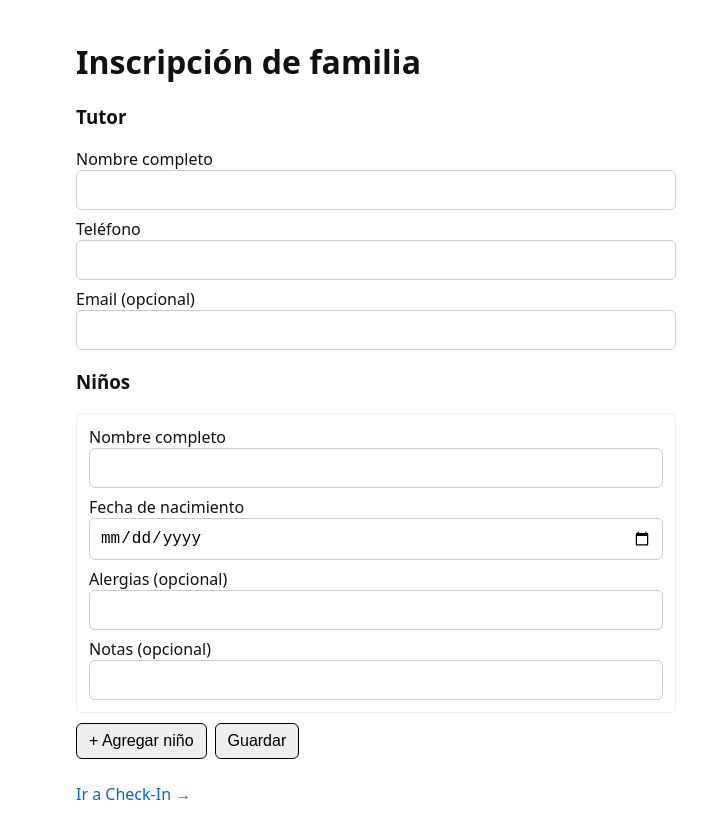
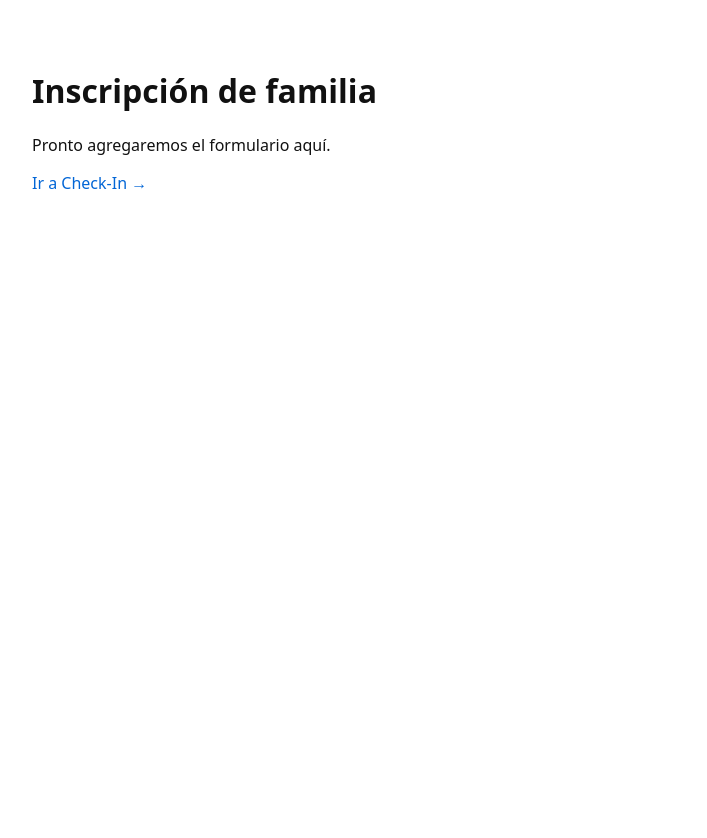
Before and after one commit to firezonekidszone/kids-checkin, a Next.js app: page /kiosk/signup in a window 1280 px wide. Shown: the top 838 px of the page, without its empty margins (264-971 px from the left). After the commit the page ends 800 px from the top, so only its background shows below. Built offline with nearby package versions, Linux system fonts and the light colour scheme.

Commit message:
Update page.tsx

```diff
--- a/app/kiosk/signup/page.tsx
+++ b/app/kiosk/signup/page.tsx
@@ -1,135 +1,13 @@
 'use client';
 
-import React, { useState } from 'react';
+import Link from 'next/link';
 
-type NewChild = { full_name: string; dob: string; allergies?: string; notes?: string };
-
-export default function Page() {
-  const [guardianName, setGuardianName] = useState('');
-  const [phone, setPhone] = useState('');
-  const [email, setEmail] = useState('');
-  const [children, setChildren] = useState<NewChild[]>([{ full_name: '', dob: '' }]);
-  const [loading, setLoading] = useState(false);
-  const [msg, setMsg] = useState<string | null>(null);
-
-  function addChild() {
-    setChildren((prev) => [...prev, { full_name: '', dob: '' }]);
-  }
-
-  async function onSubmit(e: React.FormEvent) {
-    e.preventDefault();
-    setMsg(null);
-    setLoading(true);
-    try {
-      const res = await fetch('/api/kiosk/signup', {
-        method: 'POST',
-        headers: { 'Content-Type': 'application/json' },
-        body: JSON.stringify({
-          guardian: { full_name: guardianName, phone, email },
-          children,
-        }),
-      });
-      const data = await res.json();
-      if (!res.ok || !data?.ok) throw new Error(data?.error || 'No se pudo registrar.');
-      setMsg('¡Familia registrada! Ya pueden hacer check-in.');
-    } catch (err: any) {
-      setMsg(err.message || 'Error al registrar.');
-    } finally {
-      setLoading(false);
-    }
-  }
-
+export default function SignupPage() {
   return (
-    <div style={{ maxWidth: 600, margin: '40px auto', fontFamily: 'system-ui, Arial' }}>
+    <main style={{ maxWidth: 720, margin: '32px auto', padding: 16 }}>
       <h1>Inscripción de familia</h1>
-
-      <form onSubmit={onSubmit}>
-        <h3>Tutor</h3>
-        <label>Nombre completo</label>
-        <input
-          style={{ display: 'block', width: '100%', marginBottom: 8, padding: 10, border: '1px solid #ccc', borderRadius: 6 }}
-          value={guardianName}
-          onChange={(e) => setGuardianName(e.target.value)}
-        />
-
-        <label>Teléfono</label>
-        <input
-          type="tel"
-          inputMode="numeric"
-          pattern="[0-9]*"
-          style={{ display: 'block', width: '100%', marginBottom: 8, padding: 10, border: '1px solid #ccc', borderRadius: 6 }}
-          value={phone}
-          onChange={(e) => setPhone(e.target.value)}
-        />
-
-        <label>Email (opcional)</label>
-        <input
-          type="email"
-          style={{ display: 'block', width: '100%', marginBottom: 16, padding: 10, border: '1px solid #ccc', borderRadius: 6 }}
-          value={email}
-          onChange={(e) => setEmail(e.target.value)}
-        />
-
-        <h3>Niños</h3>
-        {children.map((c, i) => (
-          <div key={i} style={{ padding: 12, border: '1px solid #eee', borderRadius: 6, marginBottom: 10 }}>
-            <label>Nombre completo</label>
-            <input
-              style={{ display: 'block', width: '100%', marginBottom: 8, padding: 10, border: '1px solid #ccc', borderRadius: 6 }}
-              value={c.full_name}
-              onChange={(e) => {
-                const copy = [...children];
-                copy[i].full_name = e.target.value;
-                setChildren(copy);
-              }}
-            />
-            <label>Fecha de nacimiento</label>
-            <input
-              type="date"
-              style={{ display: 'block', width: '100%', marginBottom: 8, padding: 10, border: '1px solid #ccc', borderRadius: 6 }}
-              value={c.dob}
-              onChange={(e) => {
-                const copy = [...children];
-                copy[i].dob = e.target.value;
-                setChildren(copy);
-              }}
-            />
-            <label>Alergias (opcional)</label>
-            <input
-              style={{ display: 'block', width: '100%', marginBottom: 8, padding: 10, border: '1px solid #ccc', borderRadius: 6 }}
-              value={c.allergies || ''}
-              onChange={(e) => {
-                const copy = [...children];
-                copy[i].allergies = e.target.value;
-                setChildren(copy);
-              }}
-            />
-            <label>Notas (opcional)</label>
-            <input
-              style={{ display: 'block', width: '100%', padding: 10, border: '1px solid #ccc', borderRadius: 6 }}
-              value={c.notes || ''}
-              onChange={(e) => {
-                const copy = [...children];
-                copy[i].notes = e.target.value;
-                setChildren(copy);
-              }}
-            />
-          </div>
-        ))}
-
-        <button type="button" onClick={addChild} style={{ padding: '8px 12px', border: '1px solid #000', borderRadius: 6, marginRight: 8 }}>
-          + Agregar niño
-        </button>
-        <button type="submit" disabled={loading} style={{ padding: '8px 12px', border: '1px solid #000', borderRadius: 6 }}>
-          {loading ? 'Guardando…' : 'Guardar'}
-        </button>
-      </form>
-
-      {msg && <div style={{ marginTop: 12, padding: 10, border: '1px solid #ddd', borderRadius: 6 }}>{msg}</div>}
-
-      <div style={{ marginTop: 24 }}>
-        <a href="/kiosk/checkin">Ir a Check-In →</a>
-      </div>
-    </div>
+      <p>Pronto agregaremos el formulario aquí.</p>
+      <p><Link href="/kiosk/checkin">Ir a Check-In →</Link></p>
+    </main>
   );
 }
```
